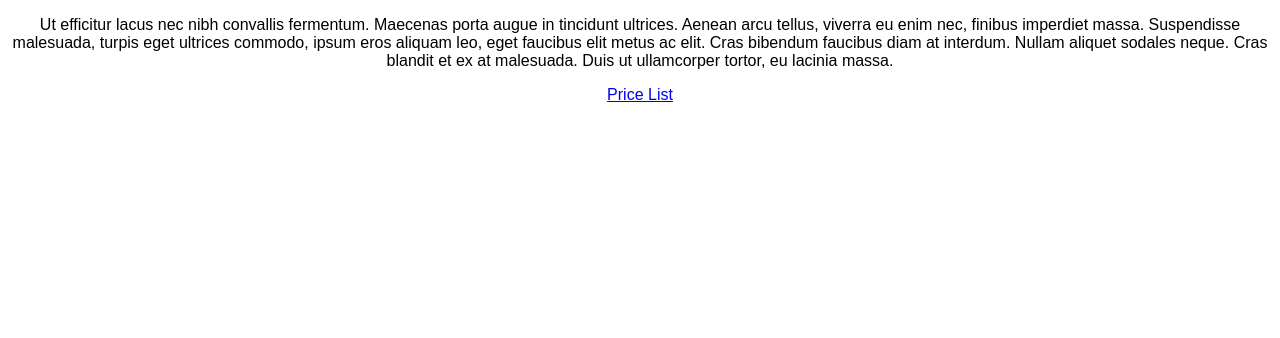
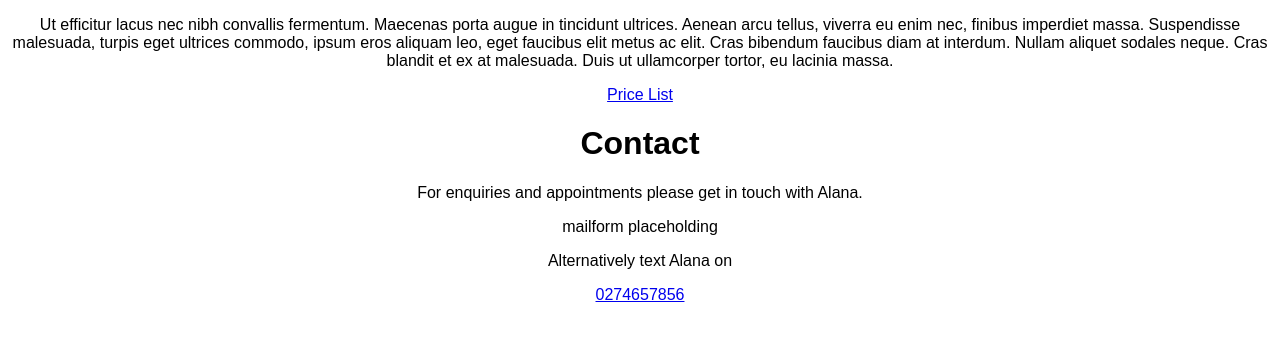
Before and after one commit to simon-jk-casey/hairwithaview, a React (Create React App) app: page / in a window 1280 px wide. Shown: the top 338 px of the page. Built offline with nearby package versions, Linux system fonts and the light colour scheme.

Commit message:
basic contact component, without mailform

```diff
--- a/src/App.js
+++ b/src/App.js
@@ -3,6 +3,7 @@ import React, { Component } from 'react'
 import Banner from './components/banner/Banner'
 import Testimonials from './components/testimonials/Testimonials'
 import Services from './components/services/Services'
+import Contact from './components/contact/Contact'
 
 import './App.css'
 
@@ -13,6 +14,7 @@ class App extends Component {
         {/* <Banner /> */}
         {/* <Testimonials /> */}
         <Services />
+        <Contact />
       </div>
     )
   }
--- /dev/null
+++ b/src/components/contact/Contact.jsx
@@ -0,0 +1,28 @@
+import React, { Component } from 'react'
+
+export default class Contact extends Component {
+  constructor (props) {
+    super(props)
+    this.state = {}
+  }
+
+  render () {
+    return (
+      <div id='contactWrapper'>
+        <div>
+          <h1>Contact</h1>
+        </div>
+        <div>
+          <p>For enquiries and appointments please get in touch with Alana.</p>
+        </div>
+        <div>
+          <p>mailform placeholding</p>
+        </div>
+        <div>
+          <p>Alternatively text Alana on</p>
+          <a href='sms:+640274657856'>0274657856</a>
+        </div>
+      </div>
+    )
+  }
+}
```
